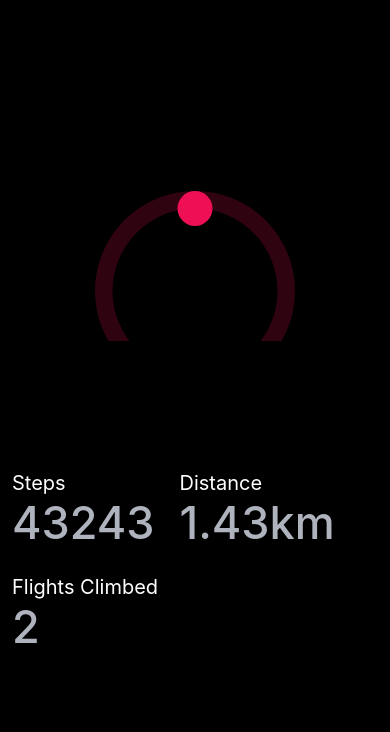
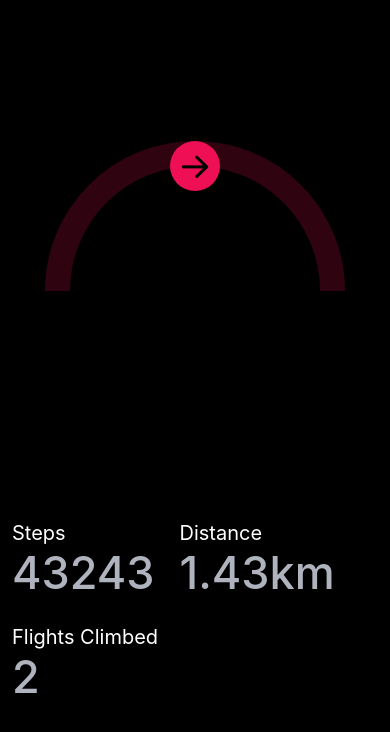
Before and after one commit to rookasrudzianskas/apple-health, a React Native app: screen / in a window 390 px wide. Shown: the top 732 px of the page. Built offline with nearby package versions, Linux system fonts and the light colour scheme.

Commit message:
🎨 style(App.tsx): add radius and strokeWidth props to RingProgress component to improve design 🎨 style(RingProgress.tsx): add arrow icon to RingProgress component to improve design and user experience

```diff
--- a/App.tsx
+++ b/App.tsx
@@ -8,6 +8,8 @@ export default function App() {
     <View style={styles.container}>
       <RingProgress
         progress={0.60}
+        radius={150}
+        strokeWidth={50}
       />
       <View style={styles.values}>
         <Value label={'Steps'} value={'43243'} />
--- a/src/components/RingProgress.tsx
+++ b/src/components/RingProgress.tsx
@@ -3,6 +3,7 @@ import React, {useEffect} from 'react';
 import {View} from 'react-native';
 import Svg, {Circle, CircleProps} from "react-native-svg";
 import Animated, {useAnimatedProps, useSharedValue, withTiming} from "react-native-reanimated";
+import { AntDesign } from '@expo/vector-icons';
 
 type RingProgressProps = {
   radius?: number;
@@ -52,6 +53,7 @@ const RingProgress = ({radius = 100, strokeWidth = 35, progress}: RingProgressPr
           {...circleDefaultProps}
         />
       </Svg>
+      <AntDesign style={{position: 'absolute', alignSelf: 'center', top: 7}} name="arrowright" size={35} color="black" />
     </View>
   );
 };
```
